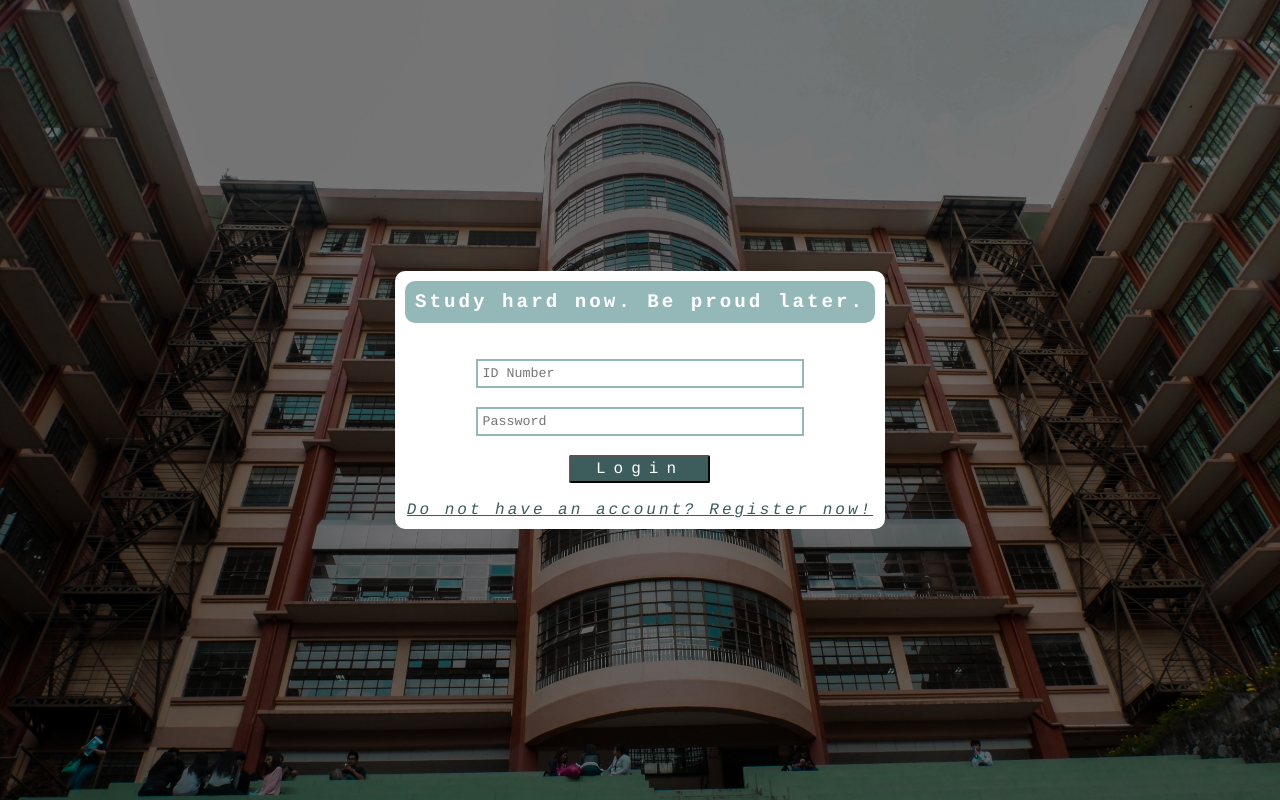
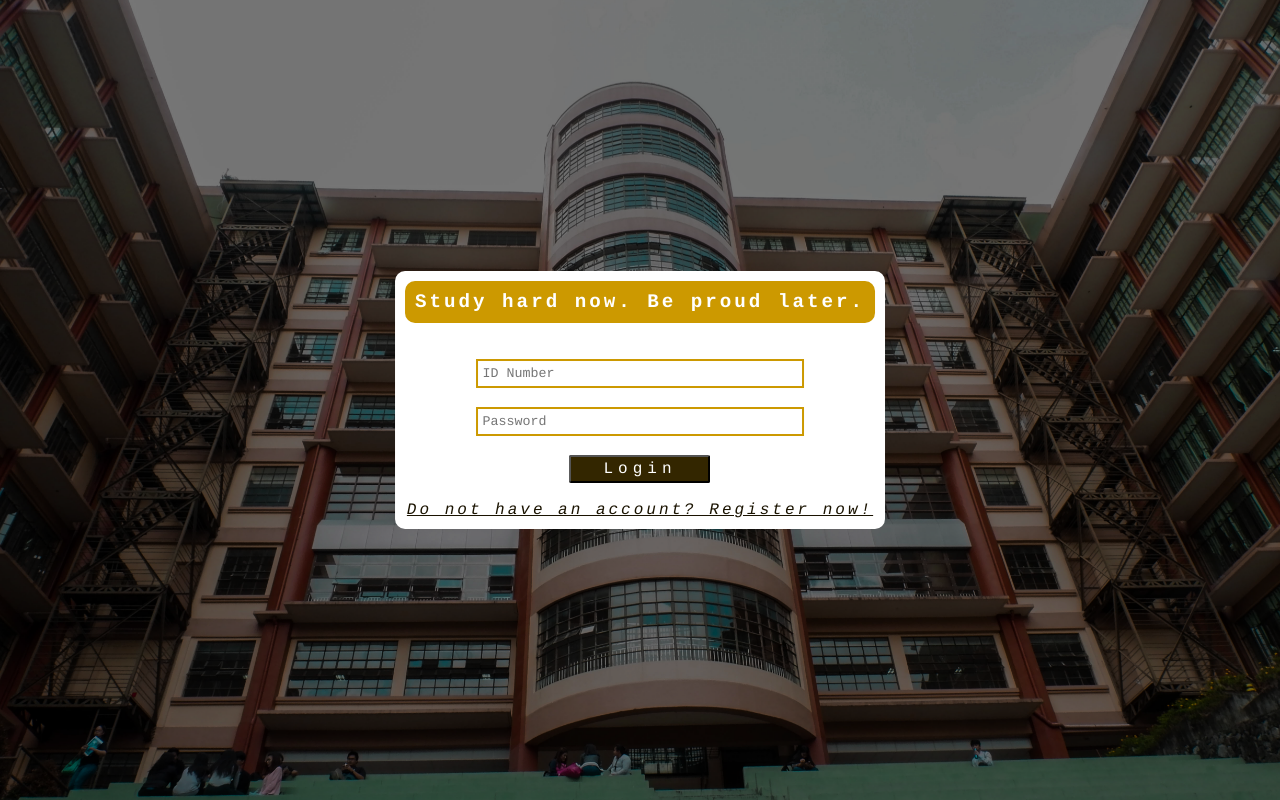
Before and after one commit to gabrielauy/WebTech-TermProject, a PHP site: page / in a window 1280 px wide. Run offline with PHP 8.4, Linux system fonts and the light colour scheme; lists and menus that the app fills with data are empty.

Commit message:
modified webpages

```diff
--- a/Latest-Website/assets/css/register.css
+++ b/Latest-Website/assets/css/register.css
@@ -46,7 +46,7 @@
 }
 
 .principal table{
-	background-color:#94b8b8;
+	background-color:#cc9900;
 	width:100%;
 	height:30%;
 	border-radius:10px;
@@ -55,7 +55,7 @@
 }
 
 .principal input{
-	border-color:#94b8b8;
+	border-color:#cc9900;
 	border-width:2px;
     border-style:solid;
 	width:70%;
@@ -69,10 +69,10 @@
 .principal button{
 	width:30%;
 	height:15%;
-	background-color:#3d5c5c;
+	background-color:#332600;
 	font-size:100%;
 	padding:3px;
-	letter-spacing:8px;
+	letter-spacing:5px;
 	cursor:pointer;
 	color:white;
 	border-radius:2px;
@@ -80,16 +80,16 @@
 }
 
 .principal button:hover{
-	background-color:#94b8b8;
+	background-color:#cc9900;
 	color:white;
 }
 
 .principal a{
-	color: #3d5c5c;
+	color: #1a1300;
 	font-style: italic;
 	font-family: "Courier";
 }
 
 .principal a:hover{
-	color:#94b8b8;
+	color:#cc9900;
 }
--- a/Latest-Website/index.php
+++ b/Latest-Website/index.php
@@ -4,7 +4,7 @@
 
 <html>
 <head>
-	<title>My Quizzer</title>
+	<title>Webtech 2018</title>
 	<link rel="stylesheet" type="text/css" href="assets/css/register.css">
 	<link rel="stylesheet" href="https://cdnjs.cloudflare.com/ajax/libs/font-awesome/4.7.0/css/font-awesome.min.css">
 </head>
--- a/Latest-Website/phpinclude/login-dbase.php
+++ b/Latest-Website/phpinclude/login-dbase.php
@@ -13,7 +13,7 @@ if (empty($username) || empty($password)){
 		$register->url("../index.php?login=empty");
 		exit();
 	}else{
-		$query = "SELECT * FROM student WHERE username = '$username'";
+		$query = "SELECT * FROM students WHERE username = '$username'";
 		$result = mysqli_query($register->conn, $query);
 		$resultcheck = mysqli_num_rows($result);
 		if ($resultcheck < 1){
--- a/Latest-Website/phpinclude/signup-dbase.php
+++ b/Latest-Website/phpinclude/signup-dbase.php
@@ -28,7 +28,7 @@ if (isset($_POST['submit'])){
 				//Insert user into the database
 				$query = "INSERT INTO students(first_name, last_name, username, password) VALUES ('$firstname', '$lastname', '$username', '$hashedPwd')";
 				if($register->student($query)){
-				$register->url("../signup.php?=signup=success");
+				$register->url("../index.php?=signup=success");
 				exit();
 				}
 			}
```
